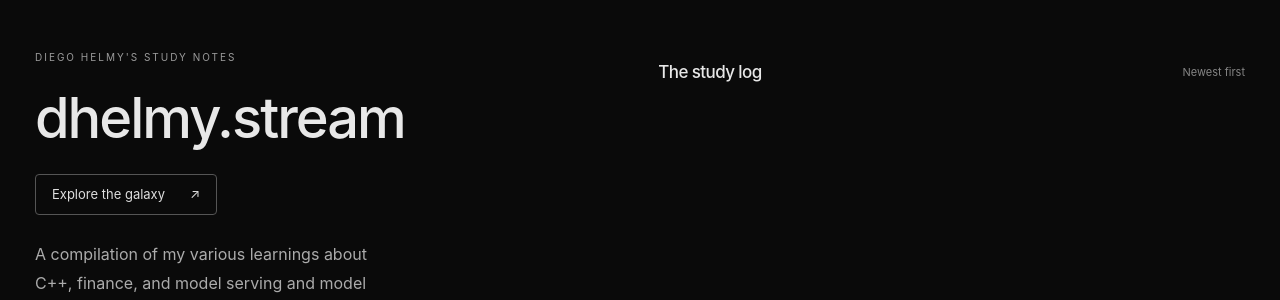
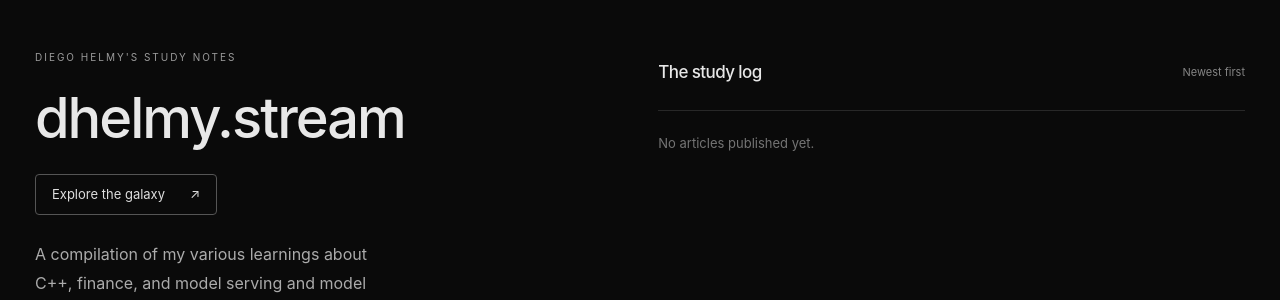
Before and after one commit to dhelmy990/babel, a Django app: page / in a window 1280 px wide. Shown: the part 123-423 px from the top of the page. Run offline with Django 5.2, Linux system fonts and the light colour scheme.

Commit message:
fix: show quiet empty article state

```diff
--- a/study/static/study/site.css
+++ b/study/static/study/site.css
@@ -123,6 +123,13 @@ svg {
   color: #858585;
 }
 
+.empty-state {
+  border-top: 1px solid #282828;
+  padding-top: 22px;
+  color: #747474;
+  font-size: 13px;
+}
+
 .footer {
   color: #747474;
   font-size: 11px;
--- a/study/templates/study/home.html
+++ b/study/templates/study/home.html
@@ -23,6 +23,8 @@
     </div>
     {% for article in articles %}
       <article class="entry">{{ article }}</article>
+    {% empty %}
+      <p class="empty-state">No articles published yet.</p>
     {% endfor %}
   </section>
   <footer class="footer">
```
Also changed, not shown: tests/test_pages.py (+7 -0 lines).
